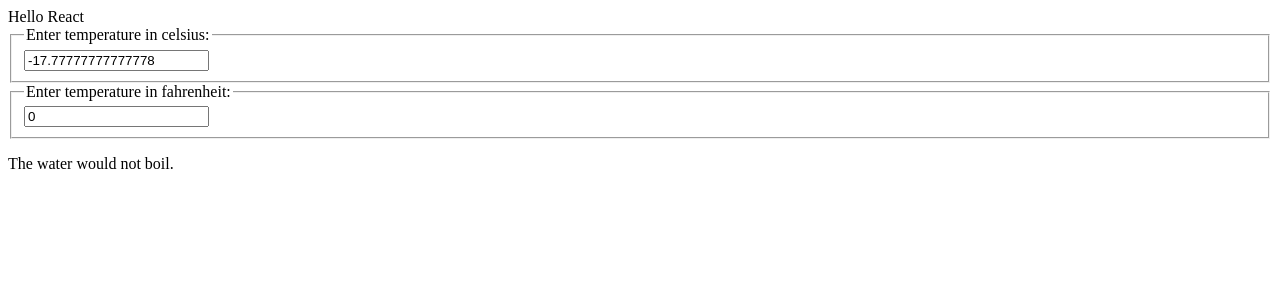
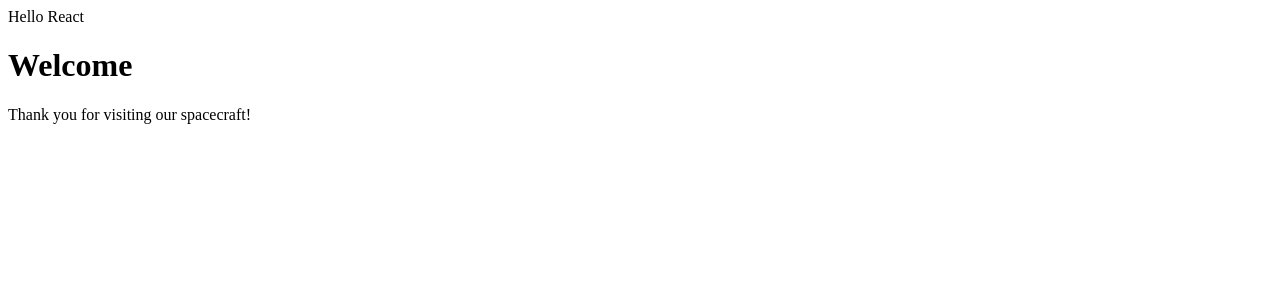
Before and after one commit to umsungjun/ZERO-BASE-25, a React (Create React App) app in the folder my-app/: page / in a window 1280 px wide. Shown: the top 300 px of the page. Built offline with nearby package versions, Linux system fonts and the light colour scheme.

Commit message:
12_합성 vs 상속

```diff
--- /dev/null
+++ b/my-app/src/pages/2-12/Composite.tsx
@@ -0,0 +1,28 @@
+import React from "react";
+
+interface Props {
+    color: string;
+    children: React.ReactNode; // children의 타입은 React.ReactNode
+}
+
+function FancyBorder(props: Props) {
+    return (
+        <div className={'FancyBorder FancyBorder-' + props.color}>
+            {props.children}
+        </div>
+    );
+}
+
+export default function Composite(): React.ReactElement {
+
+    return (
+        <FancyBorder color="blue">
+            <h1 className="Dialog-title">
+                Welcome
+            </h1>
+            <p className="Dialog-message">
+                Thank you for visiting our spacecraft!
+            </p>
+        </FancyBorder>
+    )
+}
--- /dev/null
+++ b/my-app/src/pages/2-12/Special.tsx
@@ -0,0 +1,42 @@
+import React from "react";
+
+interface Props {
+    color: string;
+    children: React.ReactNode;
+}
+
+interface DialogProps {
+    title: string;
+    message: string;
+}
+
+function FancyBorder(props: Props) {
+    return (
+        <div className={'FancyBorder FancyBorder-' + props.color}>
+            {props.children}
+        </div>
+    );
+}
+
+function Dialog(props: DialogProps) {
+    return (
+        <FancyBorder color="blue">
+            <h1 className="Dialog-title">
+                {props.title}
+            </h1>
+            <p className="Dialog-message">
+                {props.message}
+            </p>
+        </FancyBorder>
+    );
+}
+
+
+export default function Special(): React.ReactElement {
+
+    return (
+        <Dialog
+            title="Welcome"
+            message="Thank you for visiting our spacecraft!" />
+    )
+}
--- a/my-app/src/pages/Basepage.tsx
+++ b/my-app/src/pages/Basepage.tsx
@@ -9,15 +9,14 @@
 import Greeting from './2-8/Greeting';
 import List from './2-9/List';
 import Calcurator from './2-11/Calcurator';
-
+import Composite from './2-12/Composite'
+import Special from './2-12/Special';
 function Basepage() {
 
   return (
     <>
-      <div>
-        Hello React
-      </div>
-      <Calcurator />
+      <div>Hello React</div>
+      <Special />
     </>
   );
 }
```
